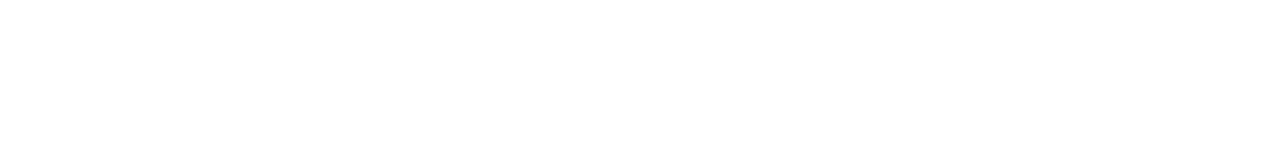
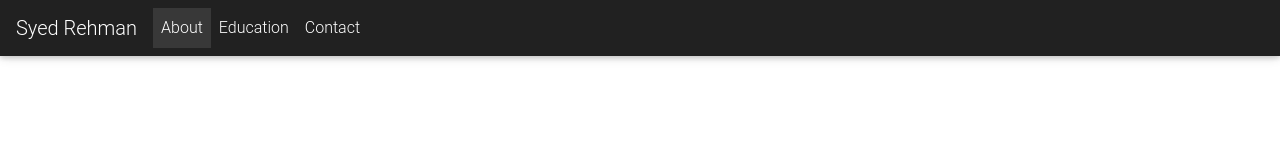
Before and after one commit to rehmano/Portfolio, a plain HTML site: page index.html in a window 1280 px wide. Drawn offline with nearby package versions, Linux system fonts and the light colour scheme.

Commit message:
Added Bootstrap core JS and also added a functioning navbar.

```diff
--- a/index.html
+++ b/index.html
@@ -23,7 +23,45 @@
         <title>Syed Rehman</title>
     </head>
 
+    <!-- Web page specific CSS -->
+    <style>
+
+    </style>
+
     <body>
+        <nav class="navbar navbar-expand-md navbar-dark fixed-top bg-dark">
+            <a class="navbar-brand" href="#">Syed Rehman</a>
 
+            <!-- Collapsable button for mobile -->
+            <button class="navbar-toggler" type="button" data-toggle="collapse" data-target="#navbarNav" aria-controls="navbarNav" aria-expanded="false" aria-label="Toggle navigation">
+                <span class="navbar-toggler-icon"></span>
+            </button>
+
+            <div class="collapse navbar-collapse" id="navbarCollapse">
+
+                <ul class="navbar-nav mr-auto">
+
+                    <li class="nav-item active">
+                        <a class="nav-link" href="index.html">About</a>
+                    </li>
+
+                    <li class="nav-item">
+                        <a class="nav-link" href="#">Education</a>
+                    </li>
+
+                    <li class="nav-item">
+                        <a class="nav-link" href="#">Contact</a>
+                    </li>
+
+                </ul>
+
+            </div>
+
+        </nav>
+
+        <!-- Bootstrap core JS -->
+        <script src="https://code.jquery.com/jquery-3.3.1.slim.min.js" integrity="sha384-q8i/X+965DzO0rT7abK41JStQIAqVgRVzpbzo5smXKp4YfRvH+8abtTE1Pi6jizo" crossorigin="anonymous"></script>
+        <script src="https://cdnjs.cloudflare.com/ajax/libs/popper.js/1.14.6/umd/popper.min.js" integrity="sha384-wHAiFfRlMFy6i5SRaxvfOCifBUQy1xHdJ/yoi7FRNXMRBu5WHdZYu1hA6ZOblgut" crossorigin="anonymous"></script>
+        <script src="https://stackpath.bootstrapcdn.com/bootstrap/4.2.1/js/bootstrap.min.js" integrity="sha384-B0UglyR+jN6CkvvICOB2joaf5I4l3gm9GU6Hc1og6Ls7i6U/mkkaduKaBhlAXv9k" crossorigin="anonymous"></script>
     </body>
 </html>
```
